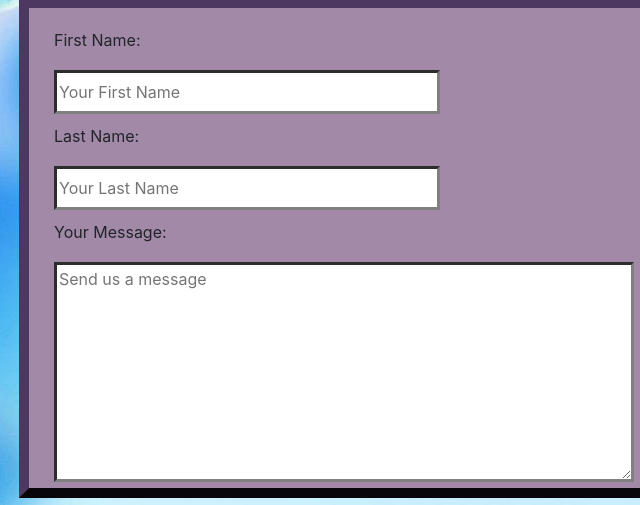
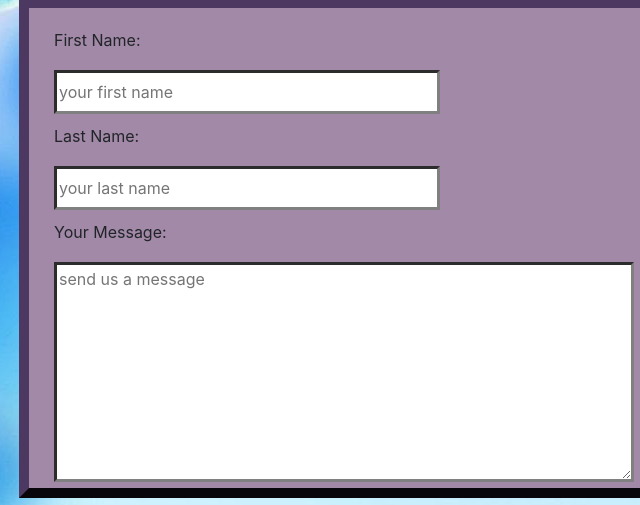
Before and after one commit to atournikate/BlueOrchid, a plain HTML site: page contact_marc.html in a window 1280 px wide. Shown: the part 496-1001 px from the top of the page, 269-909 px from the left. Drawn offline with nearby package versions, Linux system fonts and the light colour scheme; grey boxes are pictures that could not be loaded; a web font is replaced by a local one.

Commit message:
Contact_marc.html 1.0.1
There isn't much that i have done, i just make the alt description, that's about two line.

```diff
--- a/contact_marc.html
+++ b/contact_marc.html
@@ -117,11 +117,11 @@
 
         <form class="conForm">
             <label class= "conLabel" for="firstName">First Name:</label><br>
-            <input type="text" id="conFirstName"  placeholder="Your First Name"><br>
+            <input type="text" id="conFirstName"  placeholder="your first name"><br>
             <label class= "conLabel" for="lastName">Last Name:</label><br>
-            <input type="text" id="conLastName"  placeholder="Your Last Name"><br>
+            <input type="text" id="conLastName"  placeholder="your last name"><br>
             <label class= "conLabel" for="message"> Your Message:</label><br>
-            <textarea id="conMessage" name="message" placeholder="Send us a message"></textarea>
+            <textarea id="conMessage" name="message" placeholder="send us a message"></textarea>
         </form>
 
     <center>
```
